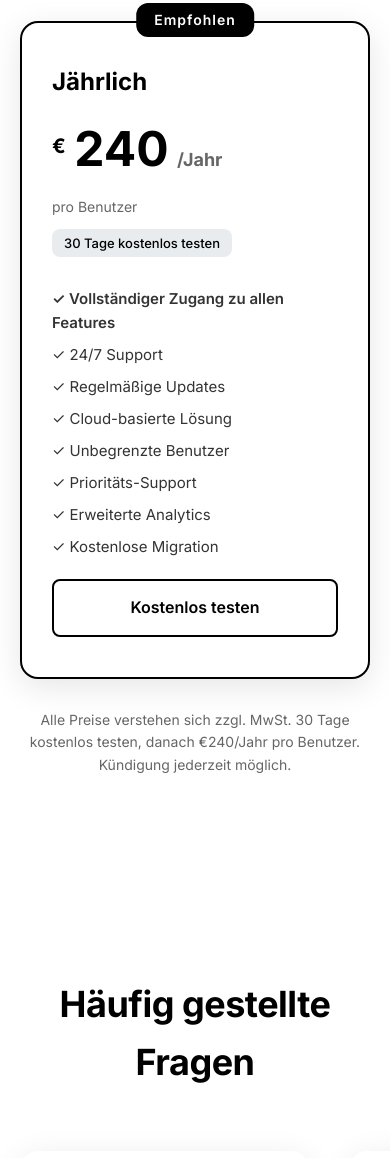
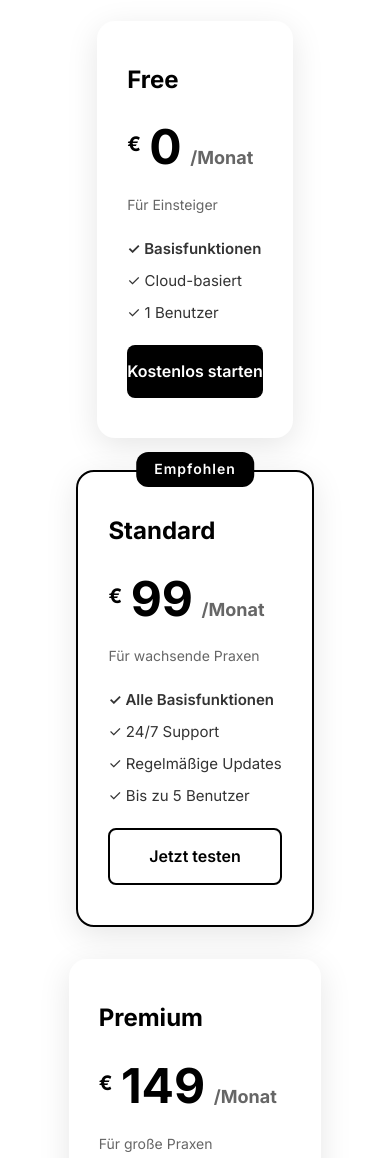
Before and after one commit to stoiccapital/web.django, a plain HTML site: page index.html in a window 390 px wide. Shown: the part 7073-8231 px from the top of the page. Drawn offline with Linux system fonts and the light colour scheme.

Commit message:
Make pricing cards display side by side and responsive

```diff
--- a/index.html
+++ b/index.html
@@ -168,33 +168,65 @@
                 <h2>Preise</h2>
                 <p class="pricing-subtitle">Einfach, transparent und fair - wählen Sie den Plan, der zu Ihnen passt</p>
                 <div class="pricing-cards">
+                    <div class="pricing-card">
+                        <div class="pricing-header">
+                            <h3>Free</h3>
+                            <div class="price">
+                                <span class="currency">€</span>
+                                <span class="amount">0</span>
+                                <span class="period">/Monat</span>
+                            </div>
+                            <p class="price-per-user">Für Einsteiger</p>
+                        </div>
+                        <div class="pricing-features">
+                            <ul>
+                                <li>✓ Basisfunktionen</li>
+                                <li>✓ Cloud-basiert</li>
+                                <li>✓ 1 Benutzer</li>
+                            </ul>
+                        </div>
+                        <a href="#contact" class="pricing-button">Kostenlos starten</a>
+                    </div>
                     <div class="pricing-card featured">
                         <div class="popular-badge">Empfohlen</div>
                         <div class="pricing-header">
-                            <h3>Jährlich</h3>
+                            <h3>Standard</h3>
                             <div class="price">
                                 <span class="currency">€</span>
-                                <span class="amount">240</span>
-                                <span class="period">/Jahr</span>
+                                <span class="amount">99</span>
+                                <span class="period">/Monat</span>
                             </div>
-                            <p class="price-per-user">pro Benutzer</p>
-                            <div class="trial-badge">
-                                <span class="trial-text">30 Tage kostenlos testen</span>
-                            </div>
+                            <p class="price-per-user">Für wachsende Praxen</p>
                         </div>
                         <div class="pricing-features">
                             <ul>
-                                <li>✓ Vollständiger Zugang zu allen Features</li>
+                                <li>✓ Alle Basisfunktionen</li>
                                 <li>✓ 24/7 Support</li>
                                 <li>✓ Regelmäßige Updates</li>
-                                <li>✓ Cloud-basierte Lösung</li>
+                                <li>✓ Bis zu 5 Benutzer</li>
+                            </ul>
+                        </div>
+                        <a href="#contact" class="pricing-button featured">Jetzt testen</a>
+                    </div>
+                    <div class="pricing-card">
+                        <div class="pricing-header">
+                            <h3>Premium</h3>
+                            <div class="price">
+                                <span class="currency">€</span>
+                                <span class="amount">149</span>
+                                <span class="period">/Monat</span>
+                            </div>
+                            <p class="price-per-user">Für große Praxen</p>
+                        </div>
+                        <div class="pricing-features">
+                            <ul>
+                                <li>✓ Alle Standardfunktionen</li>
                                 <li>✓ Unbegrenzte Benutzer</li>
                                 <li>✓ Prioritäts-Support</li>
                                 <li>✓ Erweiterte Analytics</li>
-                                <li>✓ Kostenlose Migration</li>
                             </ul>
                         </div>
-                        <a href="#contact" class="pricing-button featured">Kostenlos testen</a>
+                        <a href="#contact" class="pricing-button">Premium testen</a>
                     </div>
                 </div>
                 <div class="pricing-note">
--- a/styles/sections/pricing.css
+++ b/styles/sections/pricing.css
@@ -23,17 +23,17 @@
 }
 
 .pricing-cards {
-    display: grid;
-    grid-template-columns: 1fr;
-    gap: 40px;
+    display: flex;
+    gap: 32px;
     justify-content: center;
-    margin-top: 40px;
-    max-width: 400px;
-    margin-left: auto;
-    margin-right: auto;
+    flex-wrap: wrap;
 }
 
 .pricing-card {
+    flex: 1 1 300px;
+    max-width: 350px;
+    min-width: 260px;
+    margin: 0;
     background: #fff;
     border-radius: 18px;
     box-shadow: 0 8px 32px rgba(0,0,0,0.10);
@@ -173,3 +173,14 @@
     font-size: 14px;
     color: #666;
 }
+
+@media (max-width: 900px) {
+    .pricing-cards {
+        flex-direction: column;
+        align-items: center;
+    }
+    .pricing-card {
+        max-width: 100%;
+        min-width: 0;
+    }
+}
```
